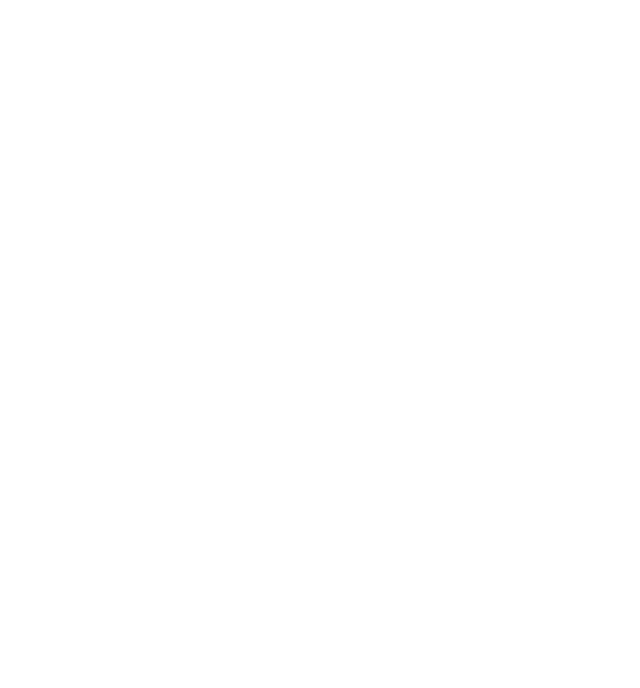
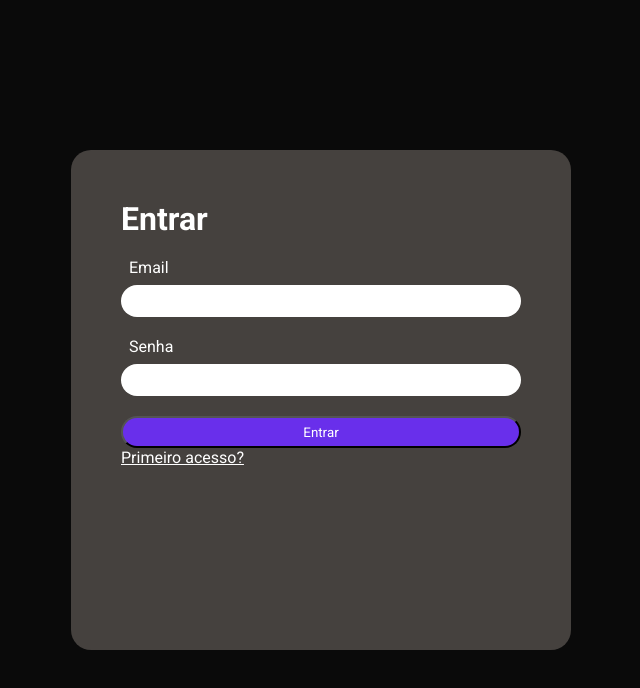
Before and after one commit to glcalil-ufg/PI-III-B.github.io, a plain HTML site: page Login/login.html in a window 1280 px wide. Shown: the whole page, without its empty margins (319-959 px from the left). Drawn offline with Linux system fonts and the light colour scheme.

Commit message:
Feat: Inicia pagina de login

```diff
--- /dev/null
+++ b/Login/login.css
@@ -0,0 +1,61 @@
+*{
+    padding: 0;
+    margin: 0;
+    box-sizing: border-box;
+    font-family: "Roboto", sans-serif;
+    color: #fff;
+}
+
+body{
+    background-color: #0A0A0A;
+    height: 100vh;
+    display: flex;
+    justify-content: center;
+    align-items: center;
+    flex-direction: column;
+
+}
+
+
+.container form{
+    background-color: #45413E;
+    padding: 10%;
+    height: 500px;
+    width: 500px;
+    display: flex;
+    flex-direction: column;
+    justify-content: flex;
+    gap: 5%;
+    border-radius: 20px
+}
+
+.container form div{
+    display: flex;
+    flex-direction: column;
+}
+
+.container label{
+    padding-left: 2%;
+}
+
+.container input, select, option{
+    color: black;
+    padding-left: 2%;
+    margin-top: 2%;
+    border: none;
+    border-radius: 20px;
+    height: 2rem;
+}
+/* To tentando deixar o link centralizado embaixo do button */
+.container div #submit{
+    display: flex;
+    align-items: center;
+    justify-content: center;
+}
+
+
+#submit{
+    border-radius: 20px;
+    background-color: #692FEB;
+    height: 2rem;
+}
--- a/Login/login.html
+++ b/Login/login.html
@@ -4,8 +4,34 @@
     <meta charset="UTF-8">
     <meta name="viewport" content="width=device-width, initial-scale=1.0">
     <title>Entrar</title>
+    <link rel="stylesheet" href="login.css">
+    <link rel="preconnect" href="https://fonts.googleapis.com">
+    <link rel="preconnect" href="https://fonts.gstatic.com" crossorigin>
+    <link
+        href="https://fonts.googleapis.com/css2?family=Montserrat:ital,wght@0,100..900;1,100..900&family=Roboto:ital,wght@0,100;0,300;0,400;0,500;0,700;0,900;1,100;1,300;1,400;1,500;1,700;1,900&display=swap"
+        rel="stylesheet">
 </head>
 <body>
+    <div class="container">
+        <form action>
+            <div class="title">
+                <h1>Entrar</h1>
+            </div>
 
+            <div>
+                <label for="name">Email</label>
+                <input type="email" name="email" id="email">
+            </div>
+            <div>
+                <label for="senha">Senha</label>
+                <input type="password" name="senha" id="senha">
+            </div>
+
+            <div>
+                <button type="submit" id="submit">Entrar</button>
+                <a href="../Cadastro/cadastro.html">Primeiro acesso?</a>
+            </div>
+        </form>
+    </div>
 </body>
 </html>
```
